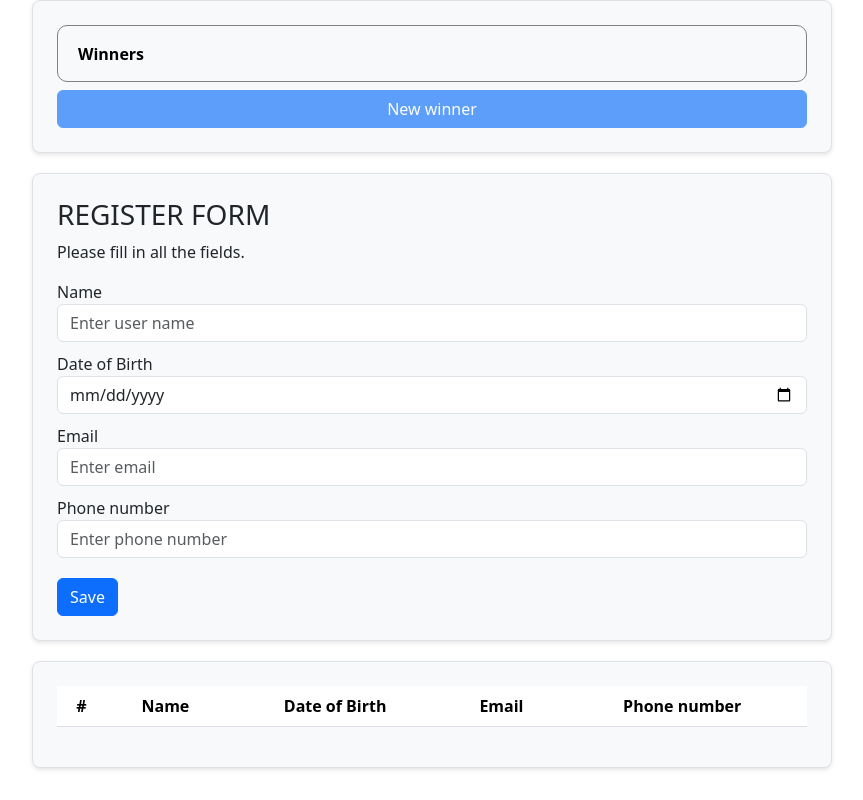
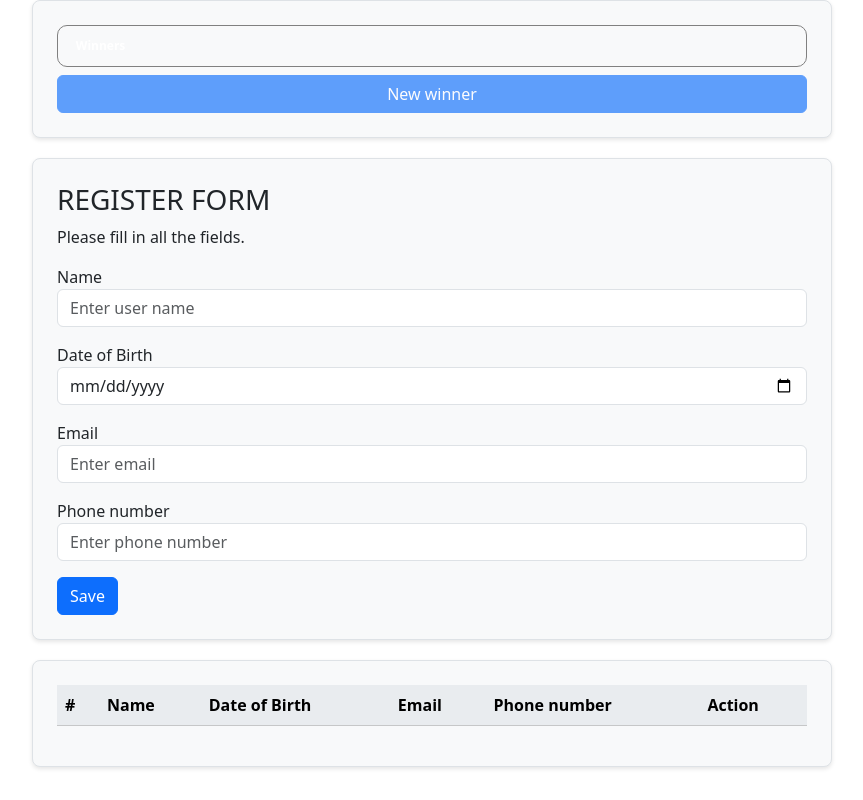
Before and after one commit to K1ra057/JSFRLAB6, a Vue app: page / in a window 1280 px wide. Shown: the whole page, without its empty margins (208-1071 px from the left). Built offline with nearby package versions, Linux system fonts and the light colour scheme.

Commit message:
сломаный

```diff
--- a/src/App.vue
+++ b/src/App.vue
@@ -1,21 +1,22 @@
 <template>
   <div class="lottery-app">
-    <!-- Winners Block -->
+    <!-- Блок переможців -->
     <div class="card">
-      <div class="d-flex">
-        <div class="winner-tags gray-border">
+      <div class="winner-tags gray-border d-flex">
         <span
           v-for="(winner, index) in winners"
           :key="index"
-            class="badge blue"
+          class="badge blue d-flex align-items-center"
         >
           {{ winner.name }}
-            <button @click="removeWinner(index)" class="btn btn-sm btn-danger">
+          <button
+            @click="removeWinner(index)"
+            class="btn btn-sm btn-danger ms-2"
+          >
             &times;
           </button>
         </span>
         <span class="badge">Winners</span>
-        </div>
       </div>
       <button
         class="btn btn-primary mt-2"
@@ -26,12 +27,12 @@
       </button>
     </div>
 
-    <!-- Registration Form -->
+    <!-- Форма реєстрації -->
     <div class="card">
       <h3>REGISTER FORM</h3>
       <p>Please fill in all the fields.</p>
       <form @submit.prevent="registerParticipant" novalidate>
-        <div class="form-group">
+        <div class="form-group mb-3">
           <label>Name</label>
           <input
             v-model="newParticipant.name"
@@ -41,9 +42,9 @@
             :class="{ 'is-invalid': nameError }"
             required
           />
-          <div class="text-danger" v-if="nameError">{{ nameError }}</div>
+          <div class="invalid-feedback">{{ nameError }}</div>
         </div>
-        <div class="form-group">
+        <div class="form-group mb-3">
           <label>Date of Birth</label>
           <input
             v-model="newParticipant.dateOfBirth"
@@ -53,9 +54,9 @@
             :class="{ 'is-invalid': dateError }"
             required
           />
-          <div class="text-danger" v-if="dateError">{{ dateError }}</div>
+          <div class="invalid-feedback">{{ dateError }}</div>
         </div>
-        <div class="form-group">
+        <div class="form-group mb-3">
           <label>Email</label>
           <input
             v-model="newParticipant.email"
@@ -65,9 +66,9 @@
             :class="{ 'is-invalid': emailError }"
             required
           />
-          <div class="text-danger" v-if="emailError">{{ emailError }}</div>
+          <div class="invalid-feedback">{{ emailError }}</div>
         </div>
-        <div class="form-group">
+        <div class="form-group mb-3">
           <label>Phone number</label>
           <input
             v-model="newParticipant.phoneNumber"
@@ -77,22 +78,23 @@
             :class="{ 'is-invalid': phoneError }"
             required
           />
-          <div class="text-danger" v-if="phoneError">{{ phoneError }}</div>
+          <div class="invalid-feedback">{{ phoneError }}</div>
         </div>
         <button type="submit" class="btn btn-primary">Save</button>
       </form>
     </div>
 
-    <!-- Participants Table -->
+    <!-- Таблиця учасників -->
     <div class="card">
       <table class="table table-striped">
-        <thead>
+        <thead class="table-light">
           <tr>
             <th>#</th>
             <th>Name</th>
             <th>Date of Birth</th>
             <th>Email</th>
             <th>Phone number</th>
+            <th>Action</th>
           </tr>
         </thead>
         <tbody>
@@ -102,6 +104,14 @@
             <td>{{ participant.dateOfBirth }}</td>
             <td>{{ participant.email }}</td>
             <td>{{ participant.phoneNumber }}</td>
+            <td class="d-flex justify-content-center align-items-center">
+              <button
+                @click="removeParticipant(index)"
+                class="btn btn-danger btn-sm delete-btn"
+              >
+                &times;
+              </button>
+            </td>
           </tr>
         </tbody>
       </table>
@@ -125,17 +135,14 @@ export default defineComponent({
       phoneNumber: "",
     });
 
-    // Participants
     const participants = ref<Participant[]>([]);
     const winners = ref<Participant[]>([]);
 
-    // Error messages
     const nameError = ref("");
     const dateError = ref("");
     const emailError = ref("");
     const phoneError = ref("");
 
-    // Load participants from localStorage on component mount
     onMounted(() => {
       const storedParticipants = localStorage.getItem("participants");
       if (storedParticipants) {
@@ -145,6 +152,11 @@ export default defineComponent({
 
     const saveParticipantsToLocalStorage = () => {
       localStorage.setItem("participants", JSON.stringify(participants.value));
+    };
+
+    const removeParticipant = (index: number) => {
+      participants.value.splice(index, 1);
+      saveParticipantsToLocalStorage();
     };
 
     const registerParticipant = () => {
@@ -168,12 +180,13 @@ export default defineComponent({
       }
 
       participants.value.push({ ...newParticipant.value });
-      newParticipant.value.name = "";
-      newParticipant.value.dateOfBirth = "";
-      newParticipant.value.email = "";
-      newParticipant.value.phoneNumber = "";
+      Object.assign(newParticipant.value, {
+        name: "",
+        dateOfBirth: "",
+        email: "",
+        phoneNumber: "",
+      });
 
-      // Save updated participants list to localStorage
       saveParticipantsToLocalStorage();
     };
 
@@ -182,20 +195,14 @@ export default defineComponent({
         const randomIndex = Math.floor(
           Math.random() * participants.value.length
         );
-        const winner = participants.value[randomIndex];
+        const winner = participants.value.splice(randomIndex, 1)[0];
         winners.value.push(winner);
-        participants.value.splice(randomIndex, 1);
-
-        // Save updated participants list to localStorage
         saveParticipantsToLocalStorage();
       }
     };
 
     const removeWinner = (index: number) => {
-      participants.value.push(winners.value[index]);
-      winners.value.splice(index, 1);
-
-      // Save updated participants list to localStorage
+      participants.value.push(winners.value.splice(index, 1)[0]);
       saveParticipantsToLocalStorage();
     };
 
@@ -211,16 +218,13 @@ export default defineComponent({
       registerParticipant,
       selectWinner,
       removeWinner,
+      removeParticipant,
     };
   },
 });
 </script>
 
 <style scoped>
-/** {
-  border: solid green 1px;
-}*/
-
 .lottery-app {
   display: grid;
   grid-template-columns: 1fr;
@@ -233,13 +237,8 @@ export default defineComponent({
   border: 1px solid #dee2e6;
   border-radius: 8px;
   background-color: #f8f9fa;
-  padding: 3%;
+  padding: 1.5rem;
   box-shadow: 0 2px 4px rgba(0, 0, 0, 0.1);
-}
-
-.d-flex {
-  display: flex;
-  flex-direction: column;
 }
 
 .winner-tags {
@@ -248,55 +247,35 @@ export default defineComponent({
   gap: 10px;
 }
 
-.winner-tags .badge {
-  display: flex;
-  color: black;
-  height: 35px;
-  align-items: center;
-  gap: 5px;
-  padding: 10px;
-  font-size: 1rem;
-}
-
 .blue {
   background-color: rgba(13, 110, 253, 0.5);
 }
 
-.winner-tags button {
-  margin-left: 2px;
-  margin-top: 1px;
-}
-
 .gray-border {
-  border: solid gray 1px;
+  border: 1px solid gray;
   border-radius: 10px;
   padding: 10px;
 }
 
-form div {
-  margin-bottom: 10px;
+.invalid-feedback {
+  display: block;
 }
 
-.text-danger {
-  color: red;
-  font-size: 0.875rem;
-}
-
-table {
-  width: 100%;
-}
-
-thead {
+.table-light th {
   background-color: #e9ecef;
 }
 
-th,
-td {
-  padding: 8px;
-  text-align: center;
+/* .delete-btn {
+  margin-bottom: 0px;
+}
+ .delete-btn {
+  padding-bottom: 0px;
 }
 
 button {
-  margin-top: 10px;
+  margin-top: 0px;
+} */
+.delete-btn {
+  padding-bottom: 0px;
 }
 </style>
```
Lines whose indentation alone changed are shown as unchanged.
